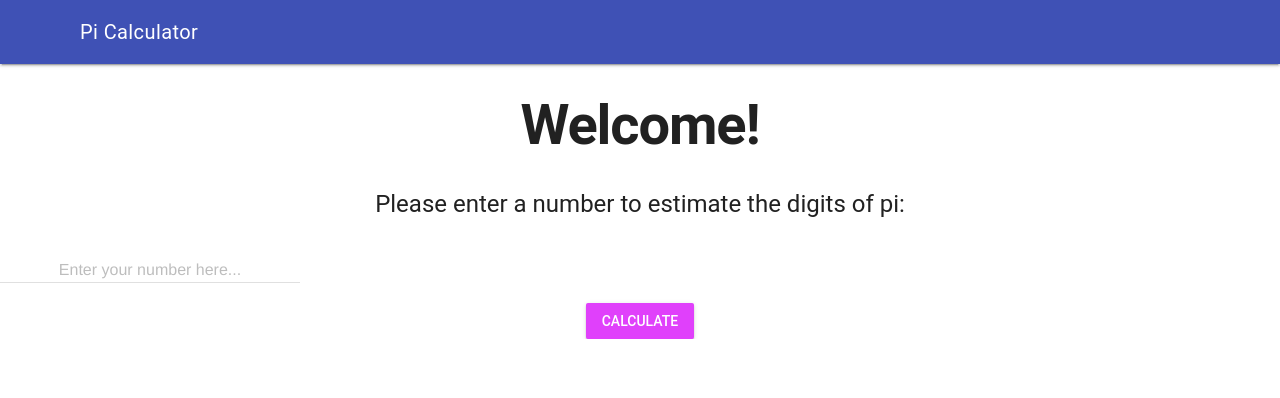
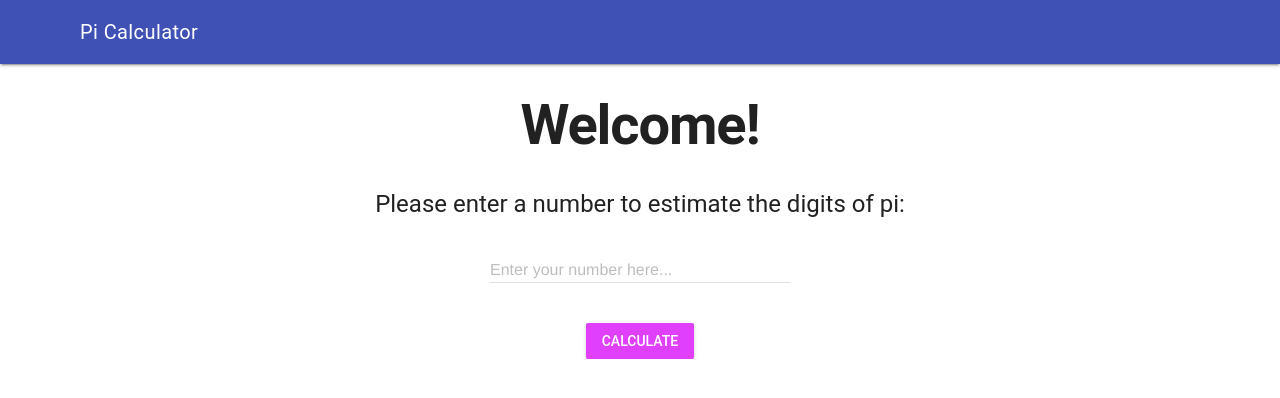
Before and after one commit to Chloe-Jornitz/assignment-5, a plain HTML site: page index.html in a window 1280 px wide. Drawn offline with nearby package versions, Linux system fonts and the light colour scheme.

Commit message:
textfield

```diff
--- a/index.html
+++ b/index.html
@@ -36,7 +36,7 @@
               <!-- Textfield with Floating Label -->
               <div class="mdl-textfield mdl-js-textfield mdl-textfield--floating-label textfield">
                 <input class="mdl-textfield__input" type="text" id="sample3" name="input">
-                <label class="mdl-textfield__label centerheading" for="sample3">Enter your number here...</label>
+                <label class="mdl-textfield__label " for="sample3">Enter your number here...</label>
               </div>
               <br>
               <button class="mdl-button mdl-js-button mdl-button--raised mdl-js-ripple-effect mdl-button--accent button">
--- a/styles.css
+++ b/styles.css
@@ -7,6 +7,12 @@
   text-align: center;
 }
 
+.textfield {
+  display: block;
+  margin-left: auto;
+  margin-right: auto
+}
+
 .button {
   display: block;
   margin: auto;
```
